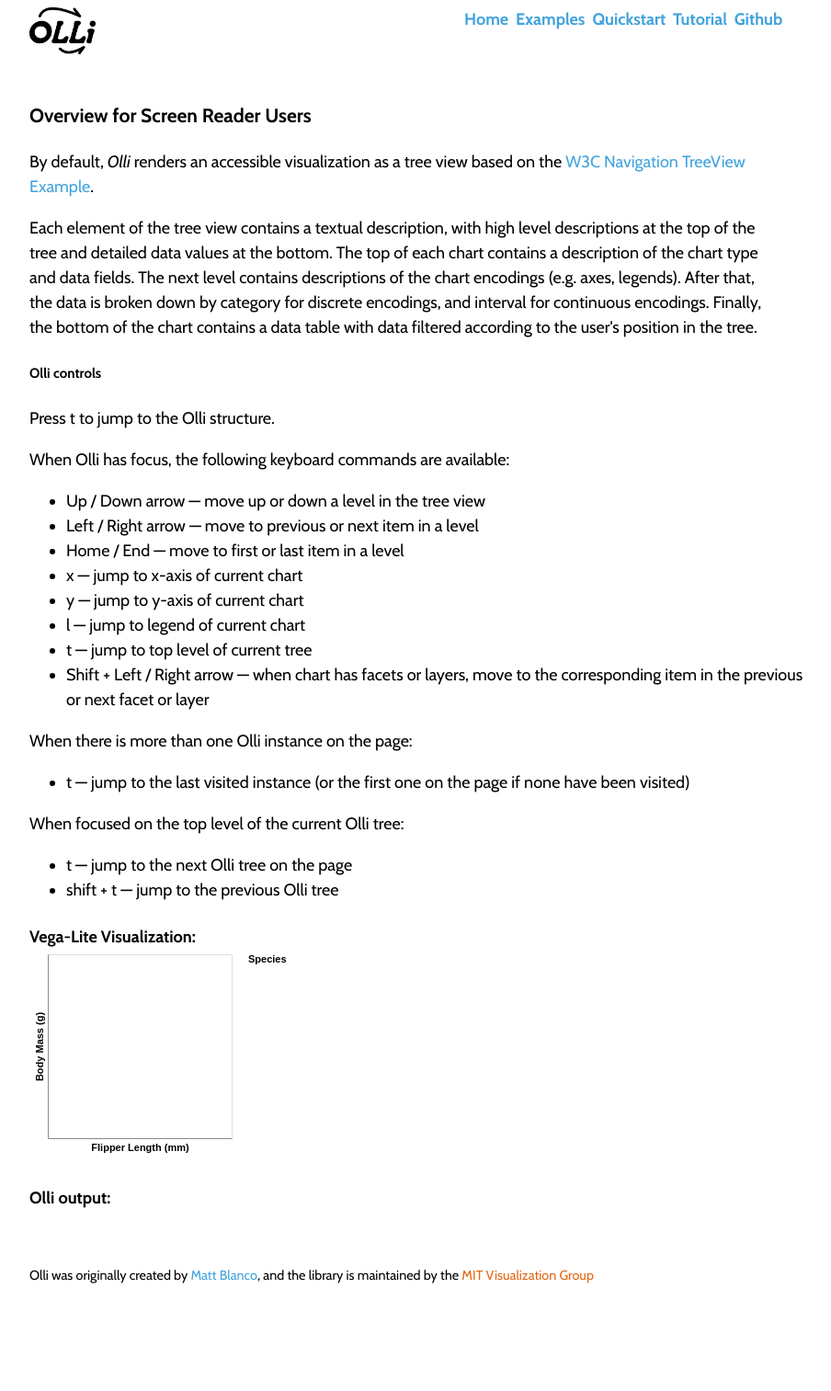
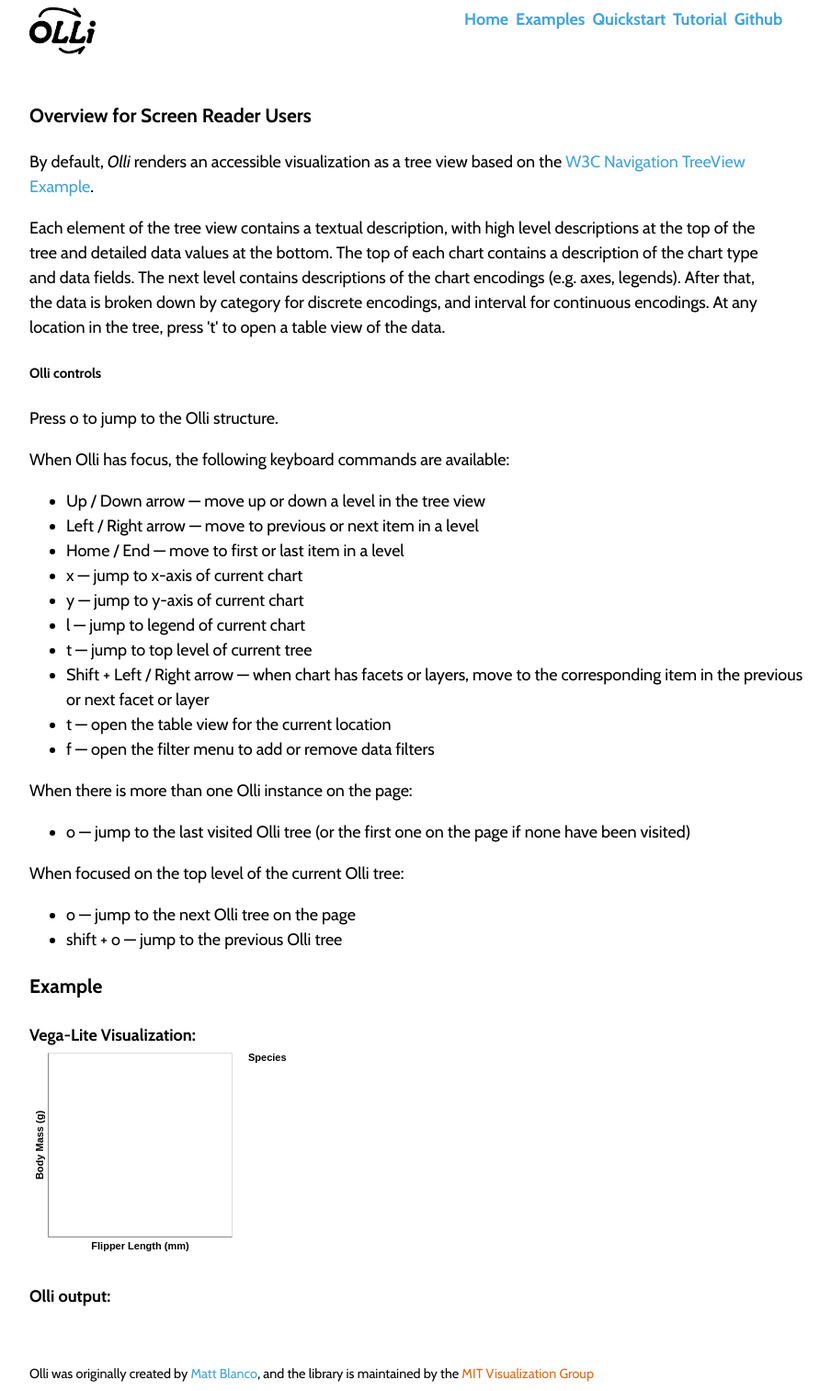
Before and after one commit to mitvis/olli, a Jekyll site: the page built from docs/tutorial.html, in a window 1280 px wide. Shown: the whole page at 92% size, without its empty margins (242-1146 px from the left). Built offline with Jekyll 4.4.1, drawn with Linux system fonts in a browser that asks for light colours; nearby versions of some CDN libraries; a script that is not in the unit is left out; before the commit the page ends 1407 px from its top, so only the background shows below that.

Commit message:
improve docs

```diff
--- a/docs/_includes/exampleControls.html
+++ b/docs/_includes/exampleControls.html
@@ -1,7 +1,7 @@
 <div>
   <h5>Olli controls</h5>
   <p>
-    Press t to jump to the Olli structure.
+    Press o to jump to the Olli structure.
   </p>
   <p>
     When Olli has focus, the following keyboard commands are available:
@@ -15,19 +15,21 @@
     <li>l — jump to legend of current chart</li>
     <li>t — jump to top level of current tree</li>
     <li>Shift + Left / Right arrow — when chart has facets or layers, move to the corresponding item in the previous or next facet or layer</li>
+    <li>t — open the table view for the current location</li>
+    <li>f — open the filter menu to add or remove data filters</li>
     <!-- <li>W / A / S / D — when inside the grid of a scatterplot, move around the grid spatially</li> -->
   </ul>
   <p>
     When there is more than one Olli instance on the page:
   </p>
   <ul>
-    <li>t — jump to the last visited instance (or the first one on the page if none have been visited)</li>
+    <li>o — jump to the last visited Olli tree (or the first one on the page if none have been visited)</li>
   </ul>
   <p>
     When focused on the top level of the current Olli tree:
   </p>
   <ul>
-    <li>t — jump to the next Olli tree on the page</li>
-    <li>shift + t — jump to the previous Olli tree</li>
+    <li>o — jump to the next Olli tree on the page</li>
+    <li>shift + o — jump to the previous Olli tree</li>
   </ul>
 </div>
--- a/docs/tutorial.html
+++ b/docs/tutorial.html
@@ -15,15 +15,16 @@
         The top of each chart contains a description of the chart type and data fields.
         The next level contains descriptions of the chart encodings (e.g. axes, legends).
         After that, the data is broken down by category for discrete encodings, and interval for continuous encodings.
-        Finally, the bottom of the chart contains a data table with data filtered according to the user's position in the tree.
+        At any location in the tree, press 't' to open a table view of the data.
     </p>
 
     {% include exampleControls.html %}
 
+    <h3>Example</h3>
     <h4>Vega-Lite Visualization:</h4>
     <div id="Visualization"></div>
     <h4>Olli output:</h4>
-    <div id="AccessibilityTree"></div>
+    <div id="OlliOutput"></div>
     <script>
         let spec = {
             "$schema": "https://vega.github.io/schema/vega-lite/v5.json",
--- a/packages/core/src/Runtime/OlliRuntimeTreeItem.ts
+++ b/packages/core/src/Runtime/OlliRuntimeTreeItem.ts
@@ -154,9 +154,7 @@
         this.tree.focusOnNodeType('legend', this);
         break;
       case 't':
-        if ('predicate' in this.olliNode || this.olliNode.nodeType === 'root') {
-          openTableDialog(this.olliNode, this.tree);
-        }
+        openTableDialog(this.olliNode, this.tree);
         break;
       case 'f':
         openSelectionDialog(this.olliNode, this.tree);
```
Also changed, not shown: other parts of docs/tutorial.html (+1 -1 lines).
